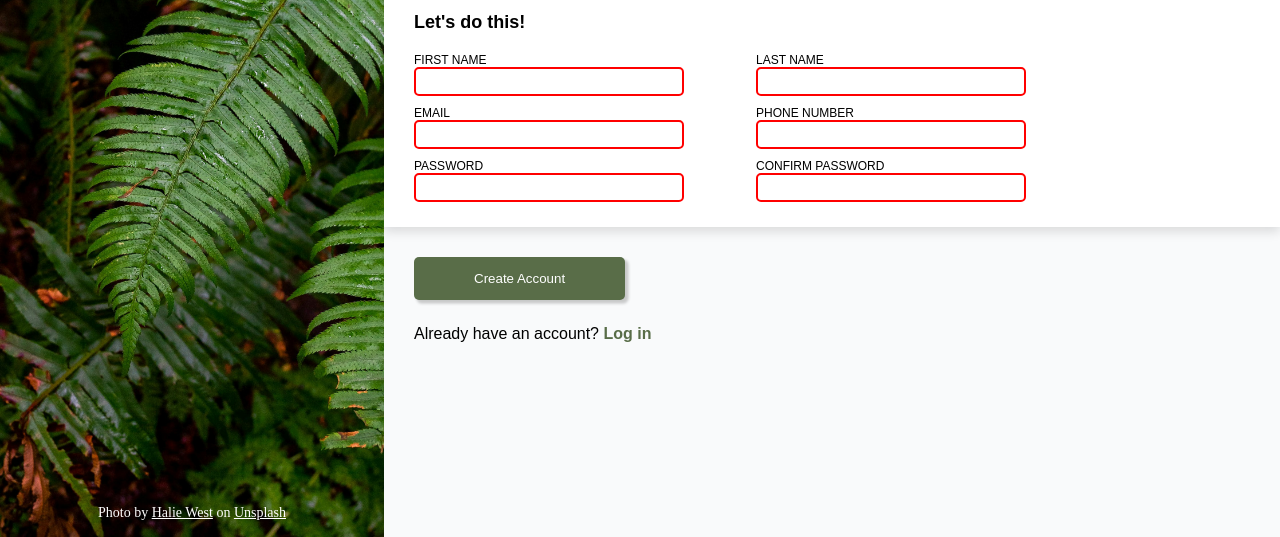
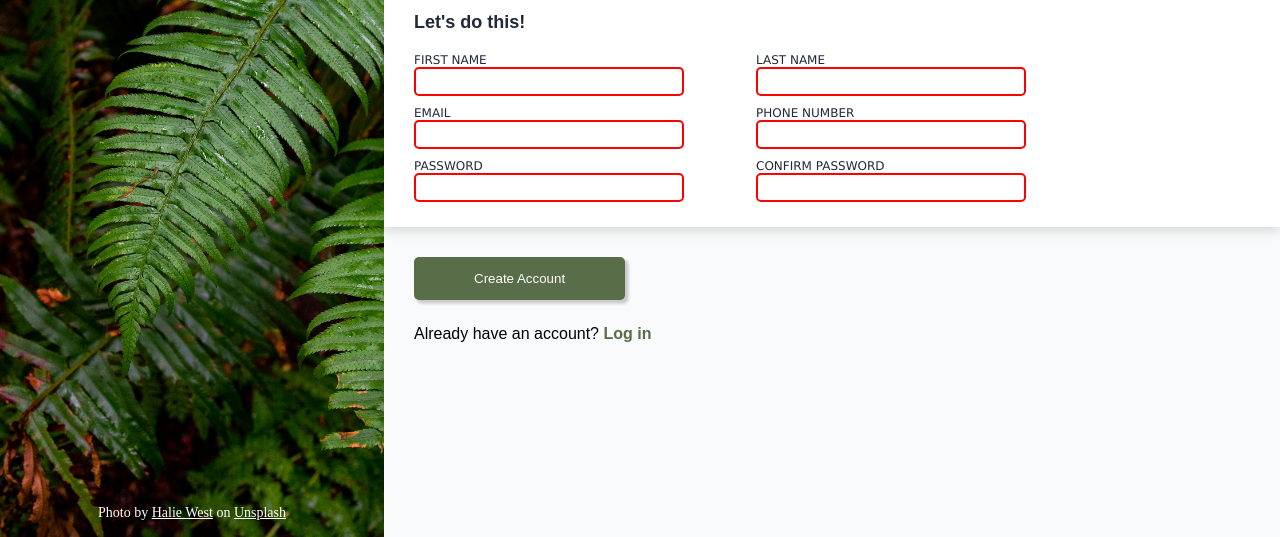
Before and after one commit to Andy-Castle/Formulario-de-registro---Odin-Project, a plain HTML site: page index.html in a window 1280 px wide. Shown: the part 263-800 px from the top of the page. Drawn offline with Linux system fonts and the light colour scheme.

```diff
--- a/style.css
+++ b/style.css
@@ -95,6 +95,7 @@ main {
   height: 230px;
   padding: 15px 20px 15px 30px;
   box-shadow: 0px 5px 10px rgba(0, 0, 0, 0.12);
+  color: #1f2937;
 }
 
 .inputs {
@@ -120,7 +121,8 @@ legend {
 }
 
 label {
-  font-family: Arial, Helvetica, sans-serif;
+  font-family: "Lucida Sans", "Lucida Sans Regular", "Lucida Grande",
+    "Lucida Sans Unicode", Geneva, Verdana, sans-serif;
   font-weight: 500;
   font-size: 12px;
   margin-top: 10px;
```
